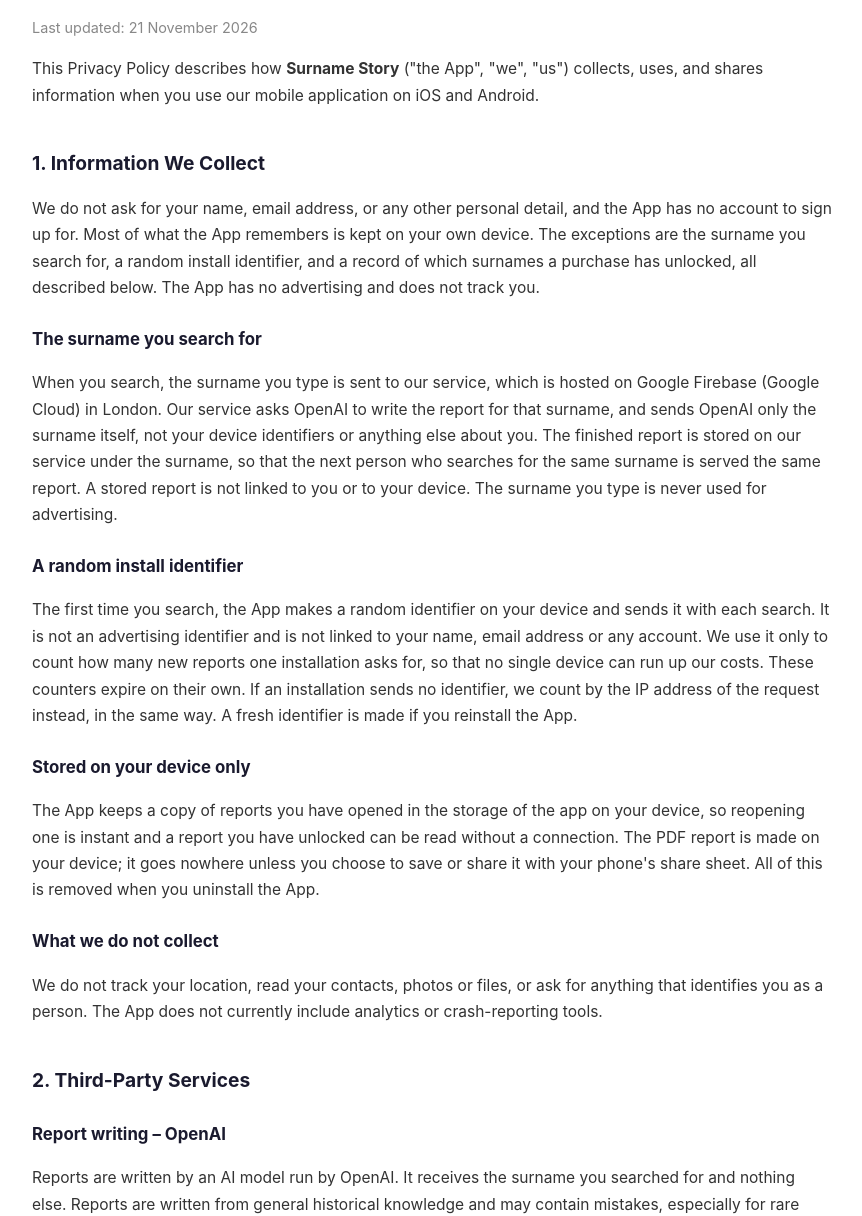
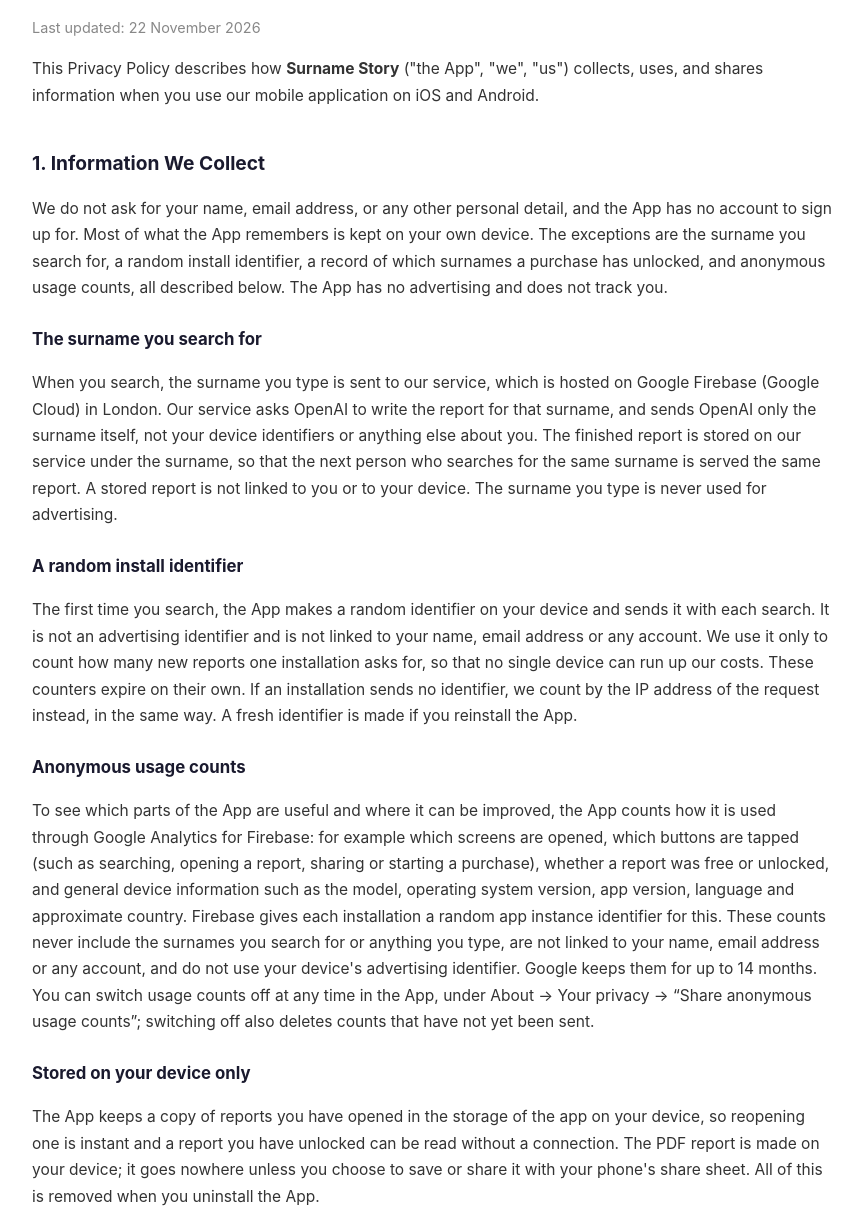
Before and after one commit to LanceCAbson/privacy, a plain HTML site: page surname-story.html in a window 1280 px wide. Shown: the part 92-1308 px from the top of the page, without its empty margins (208-1070 px from the left). Drawn offline with Linux system fonts and the light colour scheme.

Commit message:
Surname Story: anonymous usage counts (Firebase Analytics), switchable off in the app
Co-Authored-By: Claude Opus 5.5 <noreply@anthropic.com>

```diff
--- a/surname-story.html
+++ b/surname-story.html
@@ -26,7 +26,7 @@ hr { border: none; border-top: 1px solid #eee; margin: 2em 0; }
 <body>
 
 <h1>Privacy Policy</h1>
-<p class="updated">Last updated: 21 November 2026</p>
+<p class="updated">Last updated: 22 November 2026</p>
 
 <p>This Privacy Policy describes how <strong>Surname Story</strong> ("the App", "we", "us") collects, uses, and shares
 information when you use our mobile application on iOS and Android.</p>
@@ -34,8 +34,8 @@ information when you use our mobile application on iOS and Android.</p>
 <h2>1. Information We Collect</h2>
 <p>We do not ask for your name, email address, or any other personal detail, and the App has no account to sign up for.
 Most of what the App remembers is kept on your own device. The exceptions are the surname you search for, a random
-install identifier, and a record of which surnames a purchase has unlocked, all described below. The App has no
-advertising and does not track you.</p>
+install identifier, a record of which surnames a purchase has unlocked, and anonymous usage counts, all described below.
+The App has no advertising and does not track you.</p>
 
 <h3>The surname you search for</h3>
 <p>When you search, the surname you type is sent to our service, which is hosted on Google Firebase (Google Cloud) in London.
@@ -51,6 +51,16 @@ reports one installation asks for, so that no single device can run up our costs
 installation sends no identifier, we count by the IP address of the request instead, in the same way. A fresh identifier is
 made if you reinstall the App.</p>
 
+<h3>Anonymous usage counts</h3>
+<p>To see which parts of the App are useful and where it can be improved, the App counts how it is used through Google
+Analytics for Firebase: for example which screens are opened, which buttons are tapped (such as searching, opening a report,
+sharing or starting a purchase), whether a report was free or unlocked, and general device information such as the model,
+operating system version, app version, language and approximate country. Firebase gives each installation a random app
+instance identifier for this. These counts never include the surnames you search for or anything you type, are not linked to
+your name, email address or any account, and do not use your device's advertising identifier. Google keeps them for up to
+14 months. You can switch usage counts off at any time in the App, under About &rarr; Your privacy &rarr; &ldquo;Share
+anonymous usage counts&rdquo;; switching off also deletes counts that have not yet been sent.</p>
+
 <h3>Stored on your device only</h3>
 <p>The App keeps a copy of reports you have opened in the storage of the app on your device, so reopening one is instant and a
 report you have unlocked can be read without a connection. The PDF report is made on your device; it goes nowhere unless you
@@ -58,7 +68,7 @@ choose to save or share it with your phone's share sheet. All of this is removed
 
 <h3>What we do not collect</h3>
 <p>We do not track your location, read your contacts, photos or files, or ask for anything that identifies you as a person.
-The App does not currently include analytics or crash-reporting tools.</p>
+The App does not include crash-reporting tools.</p>
 
 <h2>2. Third-Party Services</h2>
 
@@ -73,6 +83,11 @@ for your own research, not a genealogical record.</p>
 data on our behalf as our hosting provider, and may log technical information such as your IP address as part of serving
 requests.</p>
 <p><a href="https://firebase.google.com/support/privacy" target="_blank">Firebase Privacy Policy</a></p>
+
+<h3>Usage counts &ndash; Google Analytics for Firebase</h3>
+<p>The anonymous usage counts described above are processed by Google on our behalf. Ad personalisation signals are switched
+off, and the counts are not shared with Google for advertising.</p>
+<p><a href="https://policies.google.com/technologies/partner-sites" target="_blank">How Google uses data from apps that use its services</a></p>
 
 <h3>Purchases (optional)</h3>
 <p>The App offers one optional purchase, which unlocks the full report for two surnames of your choice, and can be bought again
@@ -94,7 +109,7 @@ information in accordance with their own privacy policies. We do not receive or
 <a href="https://policies.google.com/privacy" target="_blank">Google Play Privacy Policy</a></p>
 
 <h2>3. No Advertising or Tracking</h2>
-<p>The App shows no advertisements, contains no advertising or analytics software, and does not use your device's
+<p>The App shows no advertisements, contains no advertising software, and does not use your device's
 advertising identifier (IDFA on iOS, GAID on Android). It does not track you across other companies' apps or websites, and we
 do not sell or share your data.</p>
 
@@ -106,7 +121,7 @@ we will delete it.</p>
 <h2>5. Data Retention and Deletion</h2>
 <p>Data held on your device is deleted when you uninstall the App. A stored report is kept on our service without any link to
 you; because we cannot tell which reports were asked for by whom, there is nothing to delete about you there. Usage counters
-described above expire on their own within a day. The purchase record described above is kept for as long as the App is
+described above expire on their own within a day. Anonymous usage counts are kept by Google for up to 14 months. The purchase record described above is kept for as long as the App is
 offered, so that your unlocked surnames can be restored. Data collected by the third-party services above is retained according to
 their own policies, linked above.</p>
 
```
